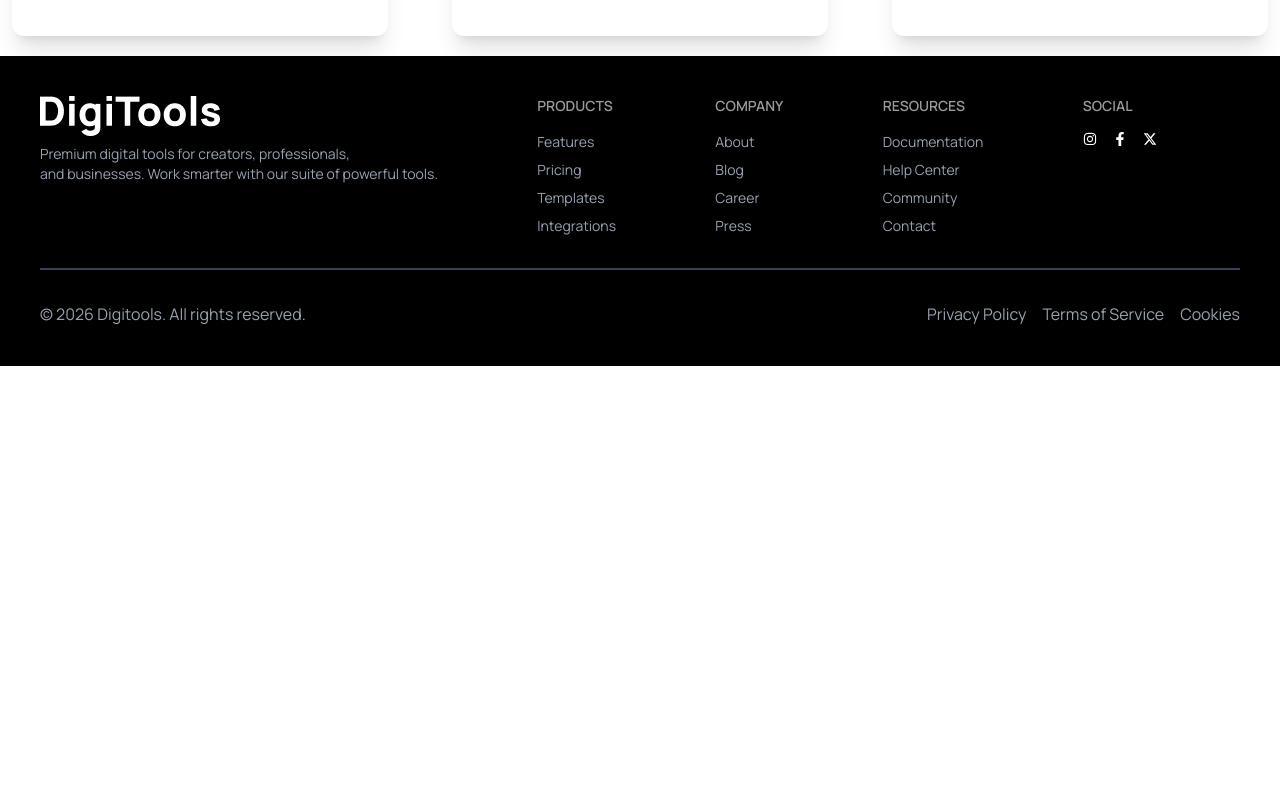
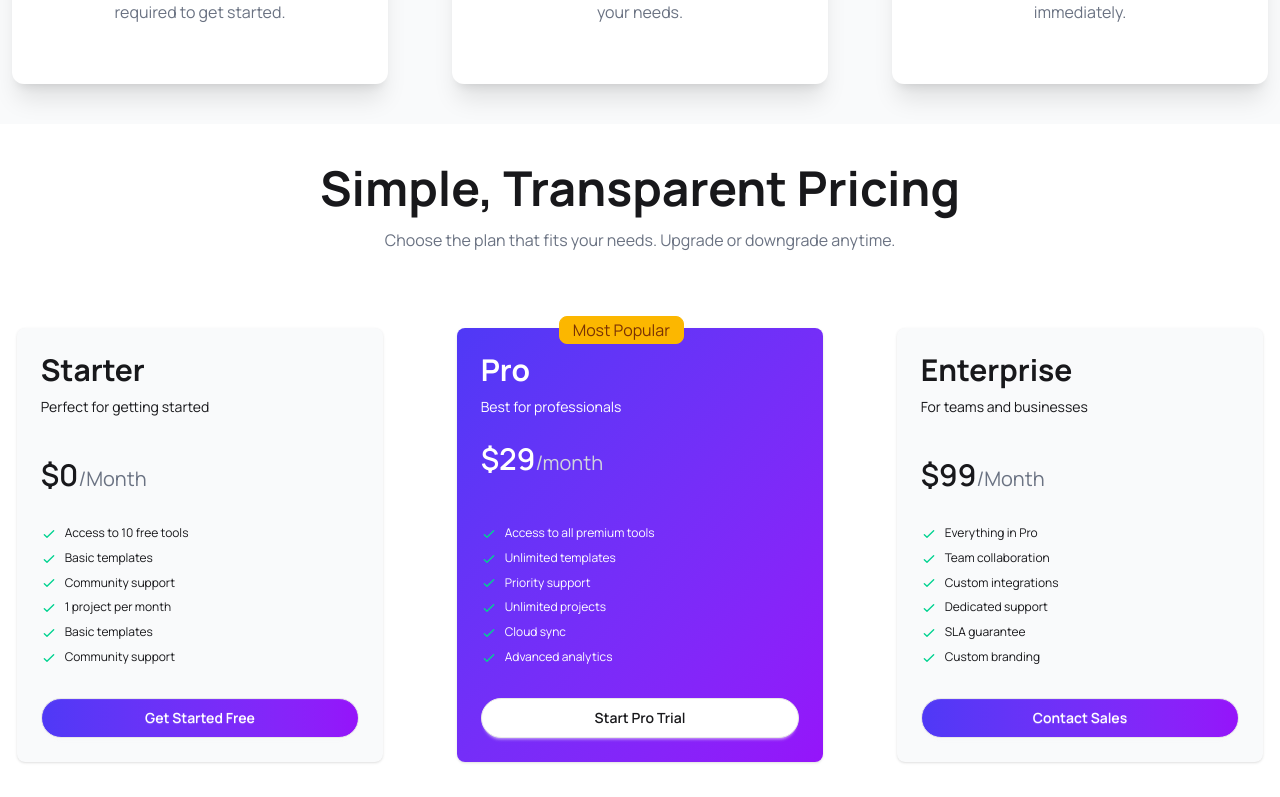
Before and after one commit to wdev-jahidhasan/digitools-purchase, a React (Vite) app: page / in a window 1280 px wide. Shown: the part 1423-2220 px from the top of the page. Before the commit the page ends 1789 px from the top, so only its background shows below. Built offline with nearby package versions, Linux system fonts and the light colour scheme.

Commit message:
pricing section added and responsive

```diff
--- a/src/App.jsx
+++ b/src/App.jsx
@@ -2,6 +2,7 @@ import './App.css'
 import Banner from './Component/Banner'
 import Footer from './Component/Footer'
 import Navbar from './Component/Navbar'
+import Pricing from './Component/Pricing'
 import Statistics from './Component/Statistics'
 import Steps from './Component/Steps'
 
@@ -13,6 +14,7 @@ function App() {
     <Banner></Banner>
     <Statistics></Statistics>
     <Steps></Steps>
+    <Pricing></Pricing>
     <Footer></Footer>
     </>
   )
--- /dev/null
+++ b/src/Component/Pricing.jsx
@@ -0,0 +1,150 @@
+import React from 'react';
+
+const Pricing = () => {
+  return (
+    <div className='pb-16'>
+
+      <div className='text-center py-10'>
+        <h1 className='text-3xl md:text-5xl font-bold'>Simple, Transparent Pricing</h1>
+        <p className='text-gray-500 my-4'>Choose the plan that fits your needs. Upgrade or downgrade anytime.</p>
+      </div>
+
+      <div className='grid grid-cols-1 md:grid-cols-3 gap-10 w-full max-w-7xl mx-auto my-5'>
+
+
+        <div className="card w-11/12 mx-auto shadow-sm bg-gray-50">
+          <div className="card-body">
+            <h2 className="text-3xl font-bold">Starter</h2>
+            <p>Perfect for getting started</p>
+
+            <span className="text-xl"><span className='text-3xl font-semibold'>$0</span><span className='text-gray-500'>/Month</span></span>
+
+            <ul className="mt-6 flex flex-col gap-2 text-xs">
+              <li>
+                <svg xmlns="http://www.w3.org/2000/svg" className="size-4 me-2 inline-block text-success" fill="none" viewBox="0 0 24 24" stroke="currentColor"><path strokeLinecap="round" strokeLinejoin="round" strokeWidth="2" d="M5 13l4 4L19 7" /></svg>
+                <span>Access to 10 free tools</span>
+              </li>
+              <li>
+                <svg xmlns="http://www.w3.org/2000/svg" className="size-4 me-2 inline-block text-success" fill="none" viewBox="0 0 24 24" stroke="currentColor"><path strokeLinecap="round" strokeLinejoin="round" strokeWidth="2" d="M5 13l4 4L19 7" /></svg>
+                <span>Basic templates</span>
+              </li>
+              <li>
+                <svg xmlns="http://www.w3.org/2000/svg" className="size-4 me-2 inline-block text-success" fill="none" viewBox="0 0 24 24" stroke="currentColor"><path strokeLinecap="round" strokeLinejoin="round" strokeWidth="2" d="M5 13l4 4L19 7" /></svg>
+                <span>Community support</span>
+              </li>
+              <li>
+                <svg xmlns="http://www.w3.org/2000/svg" className="size-4 me-2 inline-block text-success" fill="none" viewBox="0 0 24 24" stroke="currentColor"><path strokeLinecap="round" strokeLinejoin="round" strokeWidth="2" d="M5 13l4 4L19 7" /></svg>
+                <span>1 project per month</span>
+              </li>
+              <li>
+                <svg xmlns="http://www.w3.org/2000/svg" className="size-4 me-2 inline-block text-success" fill="none" viewBox="0 0 24 24" stroke="currentColor"><path strokeLinecap="round" strokeLinejoin="round" strokeWidth="2" d="M5 13l4 4L19 7" /></svg>
+                <span>Basic templates</span>
+              </li>
+              <li>
+                <svg xmlns="http://www.w3.org/2000/svg" className="size-4 me-2 inline-block text-success" fill="none" viewBox="0 0 24 24" stroke="currentColor"><path strokeLinecap="round" strokeLinejoin="round" strokeWidth="2" d="M5 13l4 4L19 7" /></svg>
+                <span>Community support</span>
+              </li>
+            </ul>
+
+            <div className="mt-6">
+              <button className="btn bg-linear-to-r from-[#4F39F6] to-[#9514FA] text-white btn-block rounded-3xl">Get Started Free</button>
+            </div>
+          </div>
+        </div>
+
+
+        <div className="card w-11/12 mx-auto shadow-sm bg-linear-to-br from-[#4F39F6] to-[#9514FA] text-white relative">
+          <div className="card-body">
+            <span className="badge badge-lg badge-warning absolute right-[38%] -top-3">Most Popular</span>
+            <h2 className="text-3xl font-bold">Pro</h2>
+            <p>Best for professionals</p>
+
+            <span className="text-xl my-4"><span className='text-3xl font-semibold'>$29</span><span className='text-gray-300'>/month</span></span>
+
+            <ul className="mt-6 flex flex-col gap-2 text-xs">
+              <li>
+                <svg xmlns="http://www.w3.org/2000/svg" className="size-4 me-2 inline-block text-success" fill="none" viewBox="0 0 24 24" stroke="currentColor"><path strokeLinecap="round" strokeLinejoin="round" strokeWidth="2" d="M5 13l4 4L19 7" /></svg>
+                <span>Access to all premium tools</span>
+              </li>
+              <li>
+                <svg xmlns="http://www.w3.org/2000/svg" className="size-4 me-2 inline-block text-success" fill="none" viewBox="0 0 24 24" stroke="currentColor"><path strokeLinecap="round" strokeLinejoin="round" strokeWidth="2" d="M5 13l4 4L19 7" /></svg>
+                <span>Unlimited templates</span>
+              </li>
+              <li>
+                <svg xmlns="http://www.w3.org/2000/svg" className="size-4 me-2 inline-block text-success" fill="none" viewBox="0 0 24 24" stroke="currentColor"><path strokeLinecap="round" strokeLinejoin="round" strokeWidth="2" d="M5 13l4 4L19 7" /></svg>
+                <span>Priority support</span>
+              </li>
+              <li>
+                <svg xmlns="http://www.w3.org/2000/svg" className="size-4 me-2 inline-block text-success" fill="none" viewBox="0 0 24 24" stroke="currentColor"><path strokeLinecap="round" strokeLinejoin="round" strokeWidth="2" d="M5 13l4 4L19 7" /></svg>
+                <span>Unlimited projects</span>
+              </li>
+              <li>
+                <svg xmlns="http://www.w3.org/2000/svg" className="size-4 me-2 inline-block text-success" fill="none" viewBox="0 0 24 24" stroke="currentColor"><path strokeLinecap="round" strokeLinejoin="round" strokeWidth="2" d="M5 13l4 4L19 7" /></svg>
+                <span>Cloud sync</span>
+              </li>
+              <li>
+                <svg xmlns="http://www.w3.org/2000/svg" className="size-4 me-2 inline-block text-success" fill="none" viewBox="0 0 24 24" stroke="currentColor"><path strokeLinecap="round" strokeLinejoin="round" strokeWidth="2" d="M5 13l4 4L19 7" /></svg>
+                <span>Advanced analytics</span>
+              </li>
+
+            </ul>
+
+            <div className="mt-6">
+              <button className="btn bg-white btn-block rounded-3xl">Start Pro Trial</button>
+            </div>
+          </div>
+        </div>
+
+
+        <div className="card w-11/12 mx-auto shadow-sm bg-gray-50">
+          <div className="card-body">
+            <h2 className="text-3xl font-bold">Enterprise</h2>
+            <p>For teams and businesses</p>
+
+            <span className="text-xl"><span className='text-3xl font-semibold'>$99</span><span className='text-gray-500'>/Month</span></span>
+
+            <ul className="mt-6 flex flex-col gap-2 text-xs">
+              <li>
+                <svg xmlns="http://www.w3.org/2000/svg" className="size-4 me-2 inline-block text-success" fill="none" viewBox="0 0 24 24" stroke="currentColor"><path strokeLinecap="round" strokeLinejoin="round" strokeWidth="2" d="M5 13l4 4L19 7" /></svg>
+                <span>Everything in Pro</span>
+              </li>
+              <li>
+                <svg xmlns="http://www.w3.org/2000/svg" className="size-4 me-2 inline-block text-success" fill="none" viewBox="0 0 24 24" stroke="currentColor"><path strokeLinecap="round" strokeLinejoin="round" strokeWidth="2" d="M5 13l4 4L19 7" /></svg>
+                <span>Team collaboration</span>
+              </li>
+              <li>
+                <svg xmlns="http://www.w3.org/2000/svg" className="size-4 me-2 inline-block text-success" fill="none" viewBox="0 0 24 24" stroke="currentColor"><path strokeLinecap="round" strokeLinejoin="round" strokeWidth="2" d="M5 13l4 4L19 7" /></svg>
+                <span>Custom integrations</span>
+              </li>
+              <li>
+                <svg xmlns="http://www.w3.org/2000/svg" className="size-4 me-2 inline-block text-success" fill="none" viewBox="0 0 24 24" stroke="currentColor"><path strokeLinecap="round" strokeLinejoin="round" strokeWidth="2" d="M5 13l4 4L19 7" /></svg>
+                <span>Dedicated support</span>
+              </li>
+              <li>
+                <svg xmlns="http://www.w3.org/2000/svg" className="size-4 me-2 inline-block text-success" fill="none" viewBox="0 0 24 24" stroke="currentColor"><path strokeLinecap="round" strokeLinejoin="round" strokeWidth="2" d="M5 13l4 4L19 7" /></svg>
+                <span>SLA guarantee</span>
+              </li>
+              <li>
+                <svg xmlns="http://www.w3.org/2000/svg" className="size-4 me-2 inline-block text-success" fill="none" viewBox="0 0 24 24" stroke="currentColor"><path strokeLinecap="round" strokeLinejoin="round" strokeWidth="2" d="M5 13l4 4L19 7" /></svg>
+                <span>Custom branding</span>
+              </li>
+            </ul>
+
+            <div className="mt-6">
+              <button className="btn bg-linear-to-r from-[#4F39F6] to-[#9514FA] text-white btn-block rounded-3xl">Contact Sales</button>
+            </div>
+          </div>
+        </div>
+
+
+
+      </div>
+
+
+
+
+    </div>
+  );
+};
+
+export default Pricing;
--- a/src/Component/Steps.jsx
+++ b/src/Component/Steps.jsx
@@ -6,29 +6,29 @@ import rocket from "../assets/rocket.png";
 const Steps = () => {
   return (
 
-    <>
+    <div className='bg-gray-50 py-5'>
 
-    <div className='text-center my-16'>
+    <div className='text-center py-10'>
       <h1 className='text-3xl md:text-5xl font-bold'>Get Started in 3 Steps</h1>
       <p className='text-gray-500 my-4'>Start using premium digital tools in minutes, not hours.</p>
     </div>
 
     <div className='grid grid-cols-1 md:grid-cols-3 gap-10 w-full max-w-7xl mx-auto my-5'>
-      <div className='mx-3 px-3 rounded-xl py-5 flex flex-col items-center shadow-xl relative'>
+      <div className='mx-3 px-3 rounded-xl py-5 flex flex-col items-center shadow-xl bg-white relative'>
         <div className="badge badge-primary rounded-full absolute right-5 top-3">01</div>
         <img src={user} alt="" className='mt-10 mb-6 bg-purple-100 rounded-full p-5'/>
         <h1 className='text-2xl font-bold my-5'>Create Account</h1>
         <p className='text-center mb-10 text-gray-500'>Sign up for free in seconds. No credit card required to get started.</p>
       </div>
 
-      <div className='mx-3 px-3 rounded-xl py-5 flex flex-col items-center shadow-xl relative'>
+      <div className='mx-3 px-3 rounded-xl py-5 flex flex-col items-center shadow-xl bg-white relative'>
         <div className="badge badge-primary rounded-full absolute right-5 top-3">02</div>
         <img src={box} alt="" className='mt-10 mb-6 bg-purple-100 rounded-full p-5'/>
         <h1 className='text-2xl font-bold my-5'>Choose Products</h1>
         <p className='text-center mb-10 text-gray-500'>Browse our catalog and select the tools that fit your needs.</p>
       </div>
 
-      <div className='mx-3 px-3 rounded-xl py-5 flex flex-col items-center shadow-xl relative'>
+      <div className='mx-3 px-3 rounded-xl py-5 flex flex-col items-center shadow-xl bg-white relative'>
         <div className="badge badge-primary rounded-full absolute right-5 top-3">03</div>
         <img src={rocket} alt="" className='mt-10 mb-6 bg-purple-100 rounded-full p-5'/>
         <h1 className='text-2xl font-bold my-5'>Start Creating</h1>
@@ -37,7 +37,7 @@ const Steps = () => {
 
     </div>
 
-    </>
+    </div>
 
   );
 };
```
